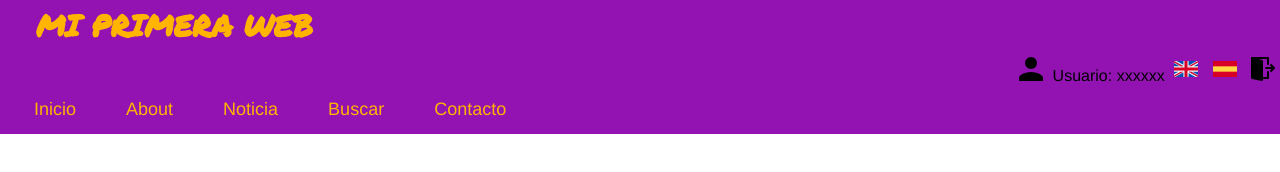
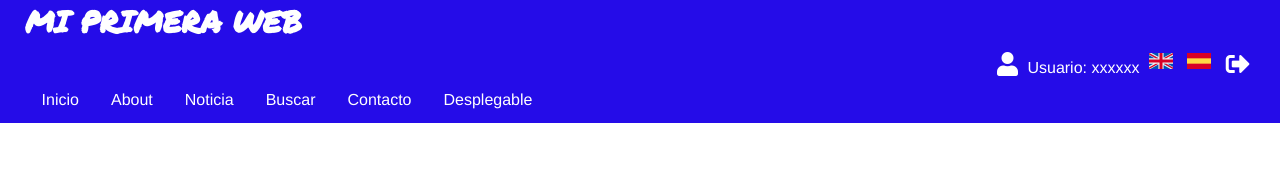
Before and after one commit to oscarpon/Primera_entrega, a plain HTML site: page index.html in a window 1280 px wide. Drawn offline with Linux system fonts and the light colour scheme.

Commit message:
Cabecera terminada

```diff
--- a/index.html
+++ b/index.html
@@ -6,6 +6,7 @@
   <meta http-equiv="X-UA-Compatible" content="ie=edge">
   <link rel="stylesheet" href="styles.css">
   <link href="https://fonts.googleapis.com/css?family=Permanent+Marker" rel="stylesheet">
+  <link rel="stylesheet" href="https://use.fontawesome.com/releases/v5.3.1/css/all.css" integrity="sha384-mzrmE5qonljUremFsqc01SB46JvROS7bZs3IO2EmfFsd15uHvIt+Y8vEf7N7fWAU" crossorigin="anonymous">
   <title>Document</title>
 </head>
 <body>
@@ -14,7 +15,7 @@
   <h1>Mi primera web</h1>
   <div class="bar">
     <a href="#user">
-      <img src="img/usuario.png" alt="user" height="24px" width="24px">
+      <i class="fas fa-user icon-white icon_24"></i>
     </a>
     <label class="id_user">Usuario: xxxxxx</label>
     <a href="#united_kingdom">
@@ -24,20 +25,28 @@
       <img src="img/spain.png" alt="spanish" height="24px" width="24px">
     </a>
     <a href="#logout">
-      <img src="img/logout.png" alt="logout" height="24px" width="24px">
+      <i class="fas fa-sign-out-alt icon-white icon_24"></i>
     </a>
   </div>
 </div>
 <nav id="menu">
   <ul>
-    <li><a href="#">Inicio</a></li>
+    <li id="inicio"><a href="#">Inicio</a></li>
     <li><a href="#">About</a></li>
     <li><a href="Ejercicio1.html">Noticia</a></li>
     <li><a href="https://www.google.es/">Buscar</a></li>
     <li><a href="#">Contacto</a></li>
+    <li class="dropdown"><a href="javascript:void(0)" class="dropboton">Desplegable</a>
+      <div class="dropdown-content">
+        <a href="#">Link1</a>
+        <a href="#">Link2</a>
+        <a href="#">Link3</a>
+      </div>
+    </li>
   </ul>
   </div>
 </nav>
 
+
 </body>
 </html>
--- a/styles.css
+++ b/styles.css
@@ -1,28 +1,16 @@
 body{
   font-family: Helvetica;
+  margin-left: inherit;
+  margin-right: inherit;
+  margin-top: inherit;
 }
 #cabecera{
   text-align: left;
-  background-color: #9213B2;
+  background-color: #250CE8;
   margin: 0;
   font-size: 100%;
   display: block;
-  padding-left: 2em;
-
-}
-
-.bar{
-  text-align: right;
-  background-color: #9213B2;
-  width: 100%;
-  padding-top: 5px;
-  display: block;
-
-}
-
-.bar a{
-  text-decoration: none;
-  margin: 5px;
+  padding-right: 2%;
 }
 h1{
   font-size: 30px;
@@ -30,38 +18,86 @@ h1{
   font-family: 'Permanent Marker', cursive;
   margin-top: inherit;
   text-transform: uppercase;
-  color: #FFB500;
-  padding: 4px;
+  color: #FFFFFF;
+  padding-left: 2%;
+
+}
+.icon-white{
+  color: white;
+}
+.icon_24{
+  font-size: 24px;
+}
+
+.id_user{
+  color: white;
 
 }
 
+.bar{
+  text-align: right;
+  background-color: #250CE8;
+  width: 100%;
+  padding-top: 5px;
+  display: block;
+}
 
+.bar a{
+  text-decoration: none;
+  margin: 5px;
+}
 
-body{
-  margin-left: inherit;
-  margin-right: inherit;
-  margin-top: inherit;
+#inicio{
+  padding-left: 2%;
 }
-ul{
+
+ul {
     list-style-type: none;
     margin: 0;
     padding: 0;
     overflow: hidden;
-  background-color: #9213B2;
+    background-color: #250CE8;
+}
 
+li {
+    float: left;
 }
-li{
-  float:left;
-}
- li a{
-  color: #FFB500;
+
+li a, .dropbtn {
     display: inline-block;
-  font-size: 18px;
+    color: white;
     text-align: center;
     padding: 14px 16px;
     text-decoration: none;
-  margin-left: 1em;
 }
-li a:hover{
-  background-color: #CB01FF;
+
+li a:hover, .dropdown:hover .dropbtn {
+    background-color: #0027FF;
 }
+
+li.dropdown {
+    display: inline-block;
+}
+
+.dropdown-content {
+    display: none;
+    position: absolute;
+    background-color: #f9f9f9;
+    min-width: 160px;
+    box-shadow: 0px 8px 16px 0px rgba(0,0,0,0.2);
+    z-index: 1;
+}
+
+.dropdown-content a {
+    color: black;
+    padding: 12px 16px;
+    text-decoration: none;
+    display: block;
+    text-align: left;
+}
+
+.dropdown-content a:hover {background-color: #f1f1f1}
+
+.dropdown:hover .dropdown-content {
+    display: block;
+}
```
Lines whose indentation alone changed are shown as unchanged.
